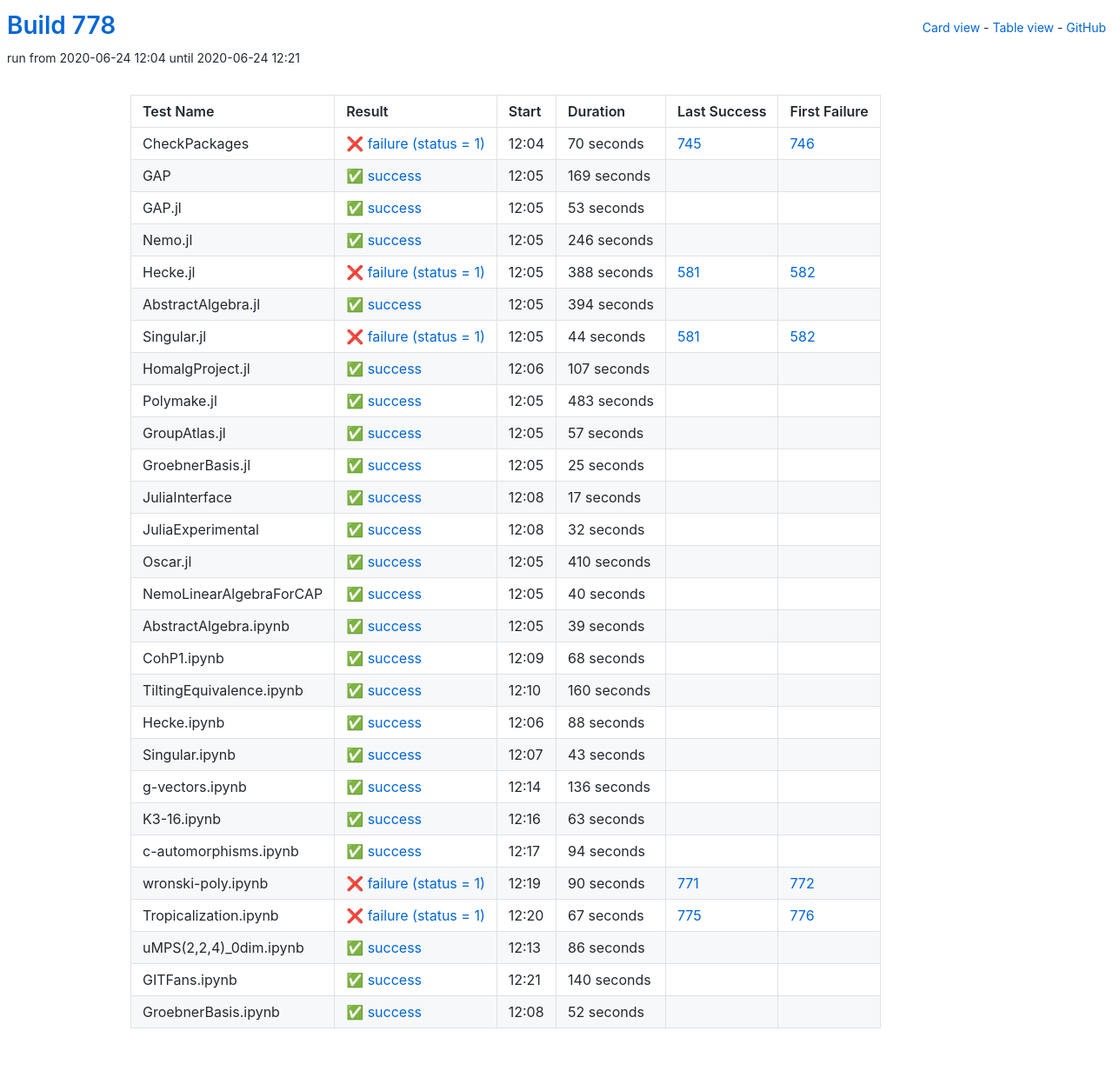
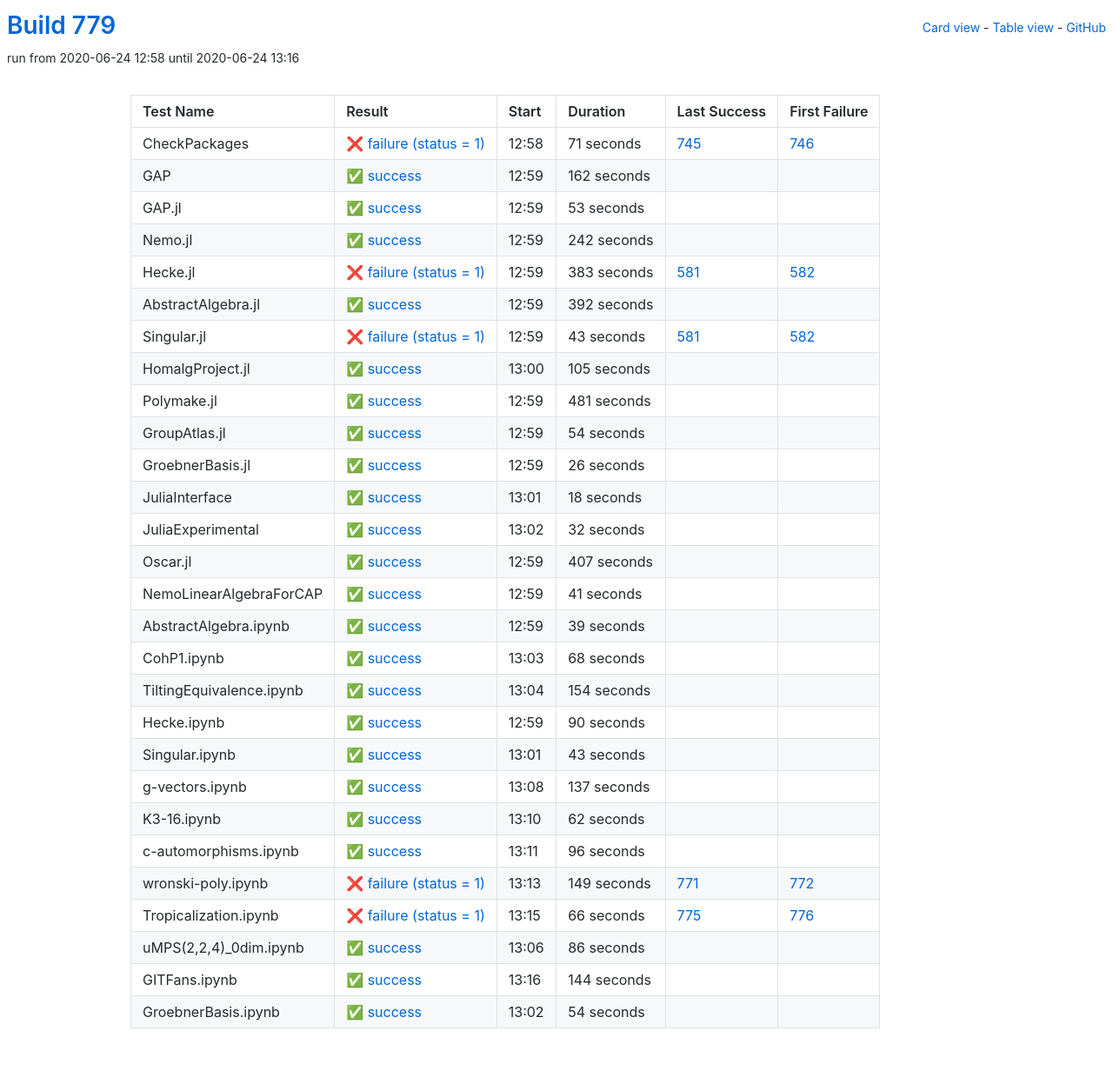
Before and after one commit to oscar-system/oscar-ci-status-1.4, a Jekyll site: the page built from table.html, in a window 1280 px wide. Shown: the whole page at 87% size. Built offline with Jekyll 4.4.1, drawn with Linux system fonts in a browser that asks for light colours.

Commit message:
Build #779

```diff
--- a/_data/ci.yml
+++ b/_data/ci.yml
@@ -1,6 +1,6 @@
 ---
-build: 778
-build_url: https://oscarci.mathematik.uni-kl.de/job/oscar-julia-1.4/778/
+build: 779
+build_url: https://oscarci.mathematik.uni-kl.de/job/oscar-julia-1.4/779/
 job: oscar-julia-1.4
 organization: oscar-system
 repo: oscar-ci-status-1.4
@@ -8,32 +8,32 @@ repourl: https://github.com/oscar-system/oscar-ci-status-1.4
 tests:
 - name: CheckPackages
   id: checkpackages
-  log: https://oscarci.mathematik.uni-kl.de/job/oscar-julia-1.4/778/artifact/logs/build-778/CheckPackages.log
-  start: 2020-06-24 12:04
+  log: https://oscarci.mathematik.uni-kl.de/job/oscar-julia-1.4/779/artifact/logs/build-779/CheckPackages.log
+  start: 2020-06-24 12:58
   success: false
   exitcode: 1
   status: failure
-  duration: 70
+  duration: 71
   last_success: 745
   last_success_url: https://oscarci.mathematik.uni-kl.de/job/oscar-julia-1.4/745/
   first_failure: 746
   first_failure_url: https://oscarci.mathematik.uni-kl.de/job/oscar-julia-1.4/746/
 - name: GAP
   id: gap
-  log: https://oscarci.mathematik.uni-kl.de/job/oscar-julia-1.4/778/artifact/logs/build-778/GAP.log
-  start: 2020-06-24 12:05
+  log: https://oscarci.mathematik.uni-kl.de/job/oscar-julia-1.4/779/artifact/logs/build-779/GAP.log
+  start: 2020-06-24 12:59
   success: true
   exitcode: 0
   status: success
-  duration: 169
+  duration: 162
   last_success: false
   last_success_url:
   first_failure: false
   first_failure_url:
 - name: GAP.jl
   id: gap-jl
-  log: https://oscarci.mathematik.uni-kl.de/job/oscar-julia-1.4/778/artifact/logs/build-778/GAP.jl.log
-  start: 2020-06-24 12:05
+  log: https://oscarci.mathematik.uni-kl.de/job/oscar-julia-1.4/779/artifact/logs/build-779/GAP.jl.log
+  start: 2020-06-24 12:59
   success: true
   exitcode: 0
   status: success
@@ -44,116 +44,116 @@ tests:
   first_failure_url:
 - name: Nemo.jl
   id: nemo-jl
-  log: https://oscarci.mathematik.uni-kl.de/job/oscar-julia-1.4/778/artifact/logs/build-778/Nemo.jl.log
-  start: 2020-06-24 12:05
+  log: https://oscarci.mathematik.uni-kl.de/job/oscar-julia-1.4/779/artifact/logs/build-779/Nemo.jl.log
+  start: 2020-06-24 12:59
   success: true
   exitcode: 0
   status: success
-  duration: 246
+  duration: 242
   last_success: false
   last_success_url:
   first_failure: false
   first_failure_url:
 - name: Hecke.jl
   id: hecke-jl
-  log: https://oscarci.mathematik.uni-kl.de/job/oscar-julia-1.4/778/artifact/logs/build-778/Hecke.jl.log
-  start: 2020-06-24 12:05
+  log: https://oscarci.mathematik.uni-kl.de/job/oscar-julia-1.4/779/artifact/logs/build-779/Hecke.jl.log
+  start: 2020-06-24 12:59
   success: false
   exitcode: 1
   status: failure
-  duration: 388
+  duration: 383
   last_success: 581
   last_success_url: https://oscarci.mathematik.uni-kl.de/job/oscar-julia-1.4/581/
   first_failure: 582
   first_failure_url: https://oscarci.mathematik.uni-kl.de/job/oscar-julia-1.4/582/
 - name: AbstractAlgebra.jl
   id: abstractalgebra-jl
-  log: https://oscarci.mathematik.uni-kl.de/job/oscar-julia-1.4/778/artifact/logs/build-778/AbstractAlgebra.jl.log
-  start: 2020-06-24 12:05
+  log: https://oscarci.mathematik.uni-kl.de/job/oscar-julia-1.4/779/artifact/logs/build-779/AbstractAlgebra.jl.log
+  start: 2020-06-24 12:59
   success: true
   exitcode: 0
   status: success
-  duration: 394
+  duration: 392
   last_success: false
   last_success_url:
   first_failure: false
   first_failure_url:
 - name: Singular.jl
   id: singular-jl
-  log: https://oscarci.mathematik.uni-kl.de/job/oscar-julia-1.4/778/artifact/logs/build-778/Singular.jl.log
-  start: 2020-06-24 12:05
+  log: https://oscarci.mathematik.uni-kl.de/job/oscar-julia-1.4/779/artifact/logs/build-779/Singular.jl.log
+  start: 2020-06-24 12:59
   success: false
   exitcode: 1
   status: failure
-  duration: 44
+  duration: 43
   last_success: 581
   last_success_url: https://oscarci.mathematik.uni-kl.de/job/oscar-julia-1.4/581/
   first_failure: 582
   first_failure_url: https://oscarci.mathematik.uni-kl.de/job/oscar-julia-1.4/582/
 - name: HomalgProject.jl
   id: homalgproject-jl
-  log: https://oscarci.mathematik.uni-kl.de/job/oscar-julia-1.4/778/artifact/logs/build-778/HomalgProject.jl.log
-  start: 2020-06-24 12:06
+  log: https://oscarci.mathematik.uni-kl.de/job/oscar-julia-1.4/779/artifact/logs/build-779/HomalgProject.jl.log
+  start: 2020-06-24 13:00
   success: true
   exitcode: 0
   status: success
-  duration: 107
+  duration: 105
   last_success: false
   last_success_url:
   first_failure: false
   first_failure_url:
 - name: Polymake.jl
   id: polymake-jl
-  log: https://oscarci.mathematik.uni-kl.de/job/oscar-julia-1.4/778/artifact/logs/build-778/Polymake.jl.log
-  start: 2020-06-24 12:05
+  log: https://oscarci.mathematik.uni-kl.de/job/oscar-julia-1.4/779/artifact/logs/build-779/Polymake.jl.log
+  start: 2020-06-24 12:59
   success: true
   exitcode: 0
   status: success
-  duration: 483
+  duration: 481
   last_success: false
   last_success_url:
   first_failure: false
   first_failure_url:
 - name: GroupAtlas.jl
   id: groupatlas-jl
-  log: https://oscarci.mathematik.uni-kl.de/job/oscar-julia-1.4/778/artifact/logs/build-778/GroupAtlas.jl.log
-  start: 2020-06-24 12:05
+  log: https://oscarci.mathematik.uni-kl.de/job/oscar-julia-1.4/779/artifact/logs/build-779/GroupAtlas.jl.log
+  start: 2020-06-24 12:59
   success: true
   exitcode: 0
   status: success
-  duration: 57
+  duration: 54
   last_success: false
   last_success_url:
   first_failure: false
   first_failure_url:
 - name: GroebnerBasis.jl
   id: groebnerbasis-jl
-  log: https://oscarci.mathematik.uni-kl.de/job/oscar-julia-1.4/778/artifact/logs/build-778/GroebnerBasis.jl.log
-  start: 2020-06-24 12:05
+  log: https://oscarci.mathematik.uni-kl.de/job/oscar-julia-1.4/779/artifact/logs/build-779/GroebnerBasis.jl.log
+  start: 2020-06-24 12:59
   success: true
   exitcode: 0
   status: success
-  duration: 25
+  duration: 26
   last_success: false
   last_success_url:
   first_failure: false
   first_failure_url:
 - name: JuliaInterface
   id: juliainterface
-  log: https://oscarci.mathematik.uni-kl.de/job/oscar-julia-1.4/778/artifact/logs/build-778/JuliaInterface.log
-  start: 2020-06-24 12:08
+  log: https://oscarci.mathematik.uni-kl.de/job/oscar-julia-1.4/779/artifact/logs/build-779/JuliaInterface.log
+  start: 2020-06-24 13:01
   success: true
   exitcode: 0
   status: success
-  duration: 17
+  duration: 18
   last_success: false
   last_success_url:
   first_failure: false
   first_failure_url:
 - name: JuliaExperimental
   id: juliaexperimental
-  log: https://oscarci.mathematik.uni-kl.de/job/oscar-julia-1.4/778/artifact/logs/build-778/JuliaExperimental.log
-  start: 2020-06-24 12:08
+  log: https://oscarci.mathematik.uni-kl.de/job/oscar-julia-1.4/779/artifact/logs/build-779/JuliaExperimental.log
+  start: 2020-06-24 13:02
   success: true
   exitcode: 0
   status: success
@@ -164,32 +164,32 @@ tests:
   first_failure_url:
 - name: Oscar.jl
   id: oscar-jl
-  log: https://oscarci.mathematik.uni-kl.de/job/oscar-julia-1.4/778/artifact/logs/build-778/Oscar.jl.log
-  start: 2020-06-24 12:05
+  log: https://oscarci.mathematik.uni-kl.de/job/oscar-julia-1.4/779/artifact/logs/build-779/Oscar.jl.log
+  start: 2020-06-24 12:59
   success: true
   exitcode: 0
   status: success
-  duration: 410
+  duration: 407
   last_success: false
   last_success_url:
   first_failure: false
   first_failure_url:
 - name: NemoLinearAlgebraForCAP
   id: nemolinearalgebraforcap
-  log: https://oscarci.mathematik.uni-kl.de/job/oscar-julia-1.4/778/artifact/logs/build-778/NemoLinearAlgebraForCAP.log
-  start: 2020-06-24 12:05
+  log: https://oscarci.mathematik.uni-kl.de/job/oscar-julia-1.4/779/artifact/logs/build-779/NemoLinearAlgebraForCAP.log
+  start: 2020-06-24 12:59
   success: true
   exitcode: 0
   status: success
-  duration: 40
+  duration: 41
   last_success: false
   last_success_url:
   first_failure: false
   first_failure_url:
 - name: AbstractAlgebra.ipynb
   id: abstractalgebra-ipynb
-  log: https://oscarci.mathematik.uni-kl.de/job/oscar-julia-1.4/778/artifact/logs/build-778/AbstractAlgebra.ipynb.log
-  start: 2020-06-24 12:05
+  log: https://oscarci.mathematik.uni-kl.de/job/oscar-julia-1.4/779/artifact/logs/build-779/AbstractAlgebra.ipynb.log
+  start: 2020-06-24 12:59
   success: true
   exitcode: 0
   status: success
@@ -200,8 +200,8 @@ tests:
   first_failure_url:
 - name: CohP1.ipynb
   id: cohp1-ipynb
-  log: https://oscarci.mathematik.uni-kl.de/job/oscar-julia-1.4/778/artifact/logs/build-778/CohP1.ipynb.log
-  start: 2020-06-24 12:09
+  log: https://oscarci.mathematik.uni-kl.de/job/oscar-julia-1.4/779/artifact/logs/build-779/CohP1.ipynb.log
+  start: 2020-06-24 13:03
   success: true
   exitcode: 0
   status: success
@@ -212,32 +212,32 @@ tests:
   first_failure_url:
 - name: TiltingEquivalence.ipynb
   id: tiltingequivalence-ipynb
-  log: https://oscarci.mathematik.uni-kl.de/job/oscar-julia-1.4/778/artifact/logs/build-778/TiltingEquivalence.ipynb.log
-  start: 2020-06-24 12:10
+  log: https://oscarci.mathematik.uni-kl.de/job/oscar-julia-1.4/779/artifact/logs/build-779/TiltingEquivalence.ipynb.log
+  start: 2020-06-24 13:04
   success: true
   exitcode: 0
   status: success
-  duration: 160
+  duration: 154
   last_success: false
   last_success_url:
   first_failure: false
   first_failure_url:
 - name: Hecke.ipynb
   id: hecke-ipynb
-  log: https://oscarci.mathematik.uni-kl.de/job/oscar-julia-1.4/778/artifact/logs/build-778/Hecke.ipynb.log
-  start: 2020-06-24 12:06
+  log: https://oscarci.mathematik.uni-kl.de/job/oscar-julia-1.4/779/artifact/logs/build-779/Hecke.ipynb.log
+  start: 2020-06-24 12:59
   success: true
   exitcode: 0
   status: success
-  duration: 88
+  duration: 90
   last_success: false
   last_success_url:
   first_failure: false
   first_failure_url:
 - name: Singular.ipynb
   id: singular-ipynb
-  log: https://oscarci.mathematik.uni-kl.de/job/oscar-julia-1.4/778/artifact/logs/build-778/Singular.ipynb.log
-  start: 2020-06-24 12:07
+  log: https://oscarci.mathematik.uni-kl.de/job/oscar-julia-1.4/779/artifact/logs/build-779/Singular.ipynb.log
+  start: 2020-06-24 13:01
   success: true
   exitcode: 0
   status: success
@@ -248,68 +248,68 @@ tests:
   first_failure_url:
 - name: g-vectors.ipynb
   id: g-vectors-ipynb
-  log: https://oscarci.mathematik.uni-kl.de/job/oscar-julia-1.4/778/artifact/logs/build-778/g-vectors.ipynb.log
-  start: 2020-06-24 12:14
+  log: https://oscarci.mathematik.uni-kl.de/job/oscar-julia-1.4/779/artifact/logs/build-779/g-vectors.ipynb.log
+  start: 2020-06-24 13:08
   success: true
   exitcode: 0
   status: success
-  duration: 136
+  duration: 137
   last_success: false
   last_success_url:
   first_failure: false
   first_failure_url:
 - name: K3-16.ipynb
   id: k3-16-ipynb
-  log: https://oscarci.mathematik.uni-kl.de/job/oscar-julia-1.4/778/artifact/logs/build-778/K3-16.ipynb.log
-  start: 2020-06-24 12:16
+  log: https://oscarci.mathematik.uni-kl.de/job/oscar-julia-1.4/779/artifact/logs/build-779/K3-16.ipynb.log
+  start: 2020-06-24 13:10
   success: true
   exitcode: 0
   status: success
-  duration: 63
+  duration: 62
   last_success: false
   last_success_url:
   first_failure: false
   first_failure_url:
 - name: c-automorphisms.ipynb
   id: c-automorphisms-ipynb
-  log: https://oscarci.mathematik.uni-kl.de/job/oscar-julia-1.4/778/artifact/logs/build-778/c-automorphisms.ipynb.log
-  start: 2020-06-24 12:17
+  log: https://oscarci.mathematik.uni-kl.de/job/oscar-julia-1.4/779/artifact/logs/build-779/c-automorphisms.ipynb.log
+  start: 2020-06-24 13:11
   success: true
   exitcode: 0
   status: success
-  duration: 94
+  duration: 96
   last_success: false
   last_success_url:
   first_failure: false
   first_failure_url:
 - name: wronski-poly.ipynb
   id: wronski-poly-ipynb
-  log: https://oscarci.mathematik.uni-kl.de/job/oscar-julia-1.4/778/artifact/logs/build-778/wronski-poly.ipynb.log
-  start: 2020-06-24 12:19
+  log: https://oscarci.mathematik.uni-kl.de/job/oscar-julia-1.4/779/artifact/logs/build-779/wronski-poly.ipynb.log
+  start: 2020-06-24 13:13
   success: false
   exitcode: 1
   status: failure
-  duration: 90
+  duration: 149
   last_success: 771
   last_success_url: https://oscarci.mathematik.uni-kl.de/job/oscar-julia-1.4/771/
   first_failure: 772
   first_failure_url: https://oscarci.mathematik.uni-kl.de/job/oscar-julia-1.4/772/
 - name: Tropicalization.ipynb
   id: tropicalization-ipynb
-  log: https://oscarci.mathematik.uni-kl.de/job/oscar-julia-1.4/778/artifact/logs/build-778/Tropicalization.ipynb.log
-  start: 2020-06-24 12:20
+  log: https://oscarci.mathematik.uni-kl.de/job/oscar-julia-1.4/779/artifact/logs/build-779/Tropicalization.ipynb.log
+  start: 2020-06-24 13:15
   success: false
   exitcode: 1
   status: failure
-  duration: 67
+  duration: 66
   last_success: 775
   last_success_url: https://oscarci.mathematik.uni-kl.de/job/oscar-julia-1.4/775/
   first_failure: 776
   first_failure_url: https://oscarci.mathematik.uni-kl.de/job/oscar-julia-1.4/776/
 - name: uMPS(2,2,4)_0dim.ipynb
   id: umps-2-2-4-0dim-ipynb
-  log: https://oscarci.mathematik.uni-kl.de/job/oscar-julia-1.4/778/artifact/logs/build-778/uMPS-2-2-4-_0dim.ipynb.log
-  start: 2020-06-24 12:13
+  log: https://oscarci.mathematik.uni-kl.de/job/oscar-julia-1.4/779/artifact/logs/build-779/uMPS-2-2-4-_0dim.ipynb.log
+  start: 2020-06-24 13:06
   success: true
   exitcode: 0
   status: success
@@ -320,24 +320,24 @@ tests:
   first_failure_url:
 - name: GITFans.ipynb
   id: gitfans-ipynb
-  log: https://oscarci.mathematik.uni-kl.de/job/oscar-julia-1.4/778/artifact/logs/build-778/GITFans.ipynb.log
-  start: 2020-06-24 12:21
+  log: https://oscarci.mathematik.uni-kl.de/job/oscar-julia-1.4/779/artifact/logs/build-779/GITFans.ipynb.log
+  start: 2020-06-24 13:16
   success: true
   exitcode: 0
   status: success
-  duration: 140
+  duration: 144
   last_success: false
   last_success_url:
   first_failure: false
   first_failure_url:
 - name: GroebnerBasis.ipynb
   id: groebnerbasis-ipynb
-  log: https://oscarci.mathematik.uni-kl.de/job/oscar-julia-1.4/778/artifact/logs/build-778/GroebnerBasis.ipynb.log
-  start: 2020-06-24 12:08
+  log: https://oscarci.mathematik.uni-kl.de/job/oscar-julia-1.4/779/artifact/logs/build-779/GroebnerBasis.ipynb.log
+  start: 2020-06-24 13:02
   success: true
   exitcode: 0
   status: success
-  duration: 52
+  duration: 54
   last_success: false
   last_success_url:
   first_failure: false
```
Also changed, not shown: README.md.
